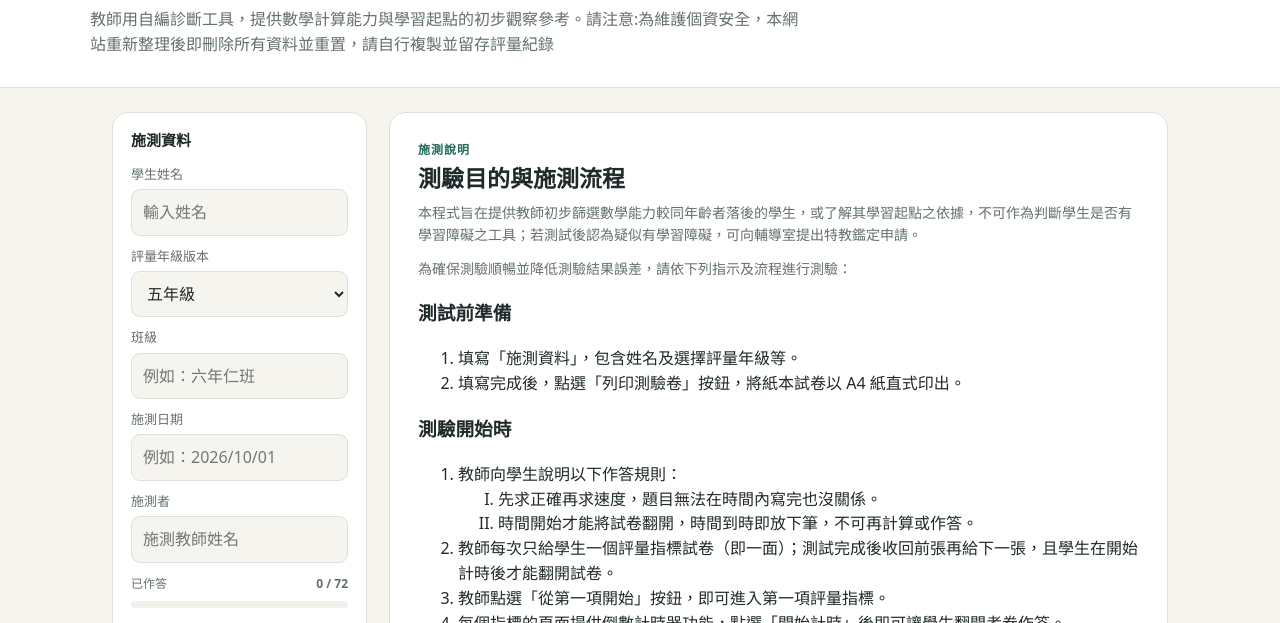
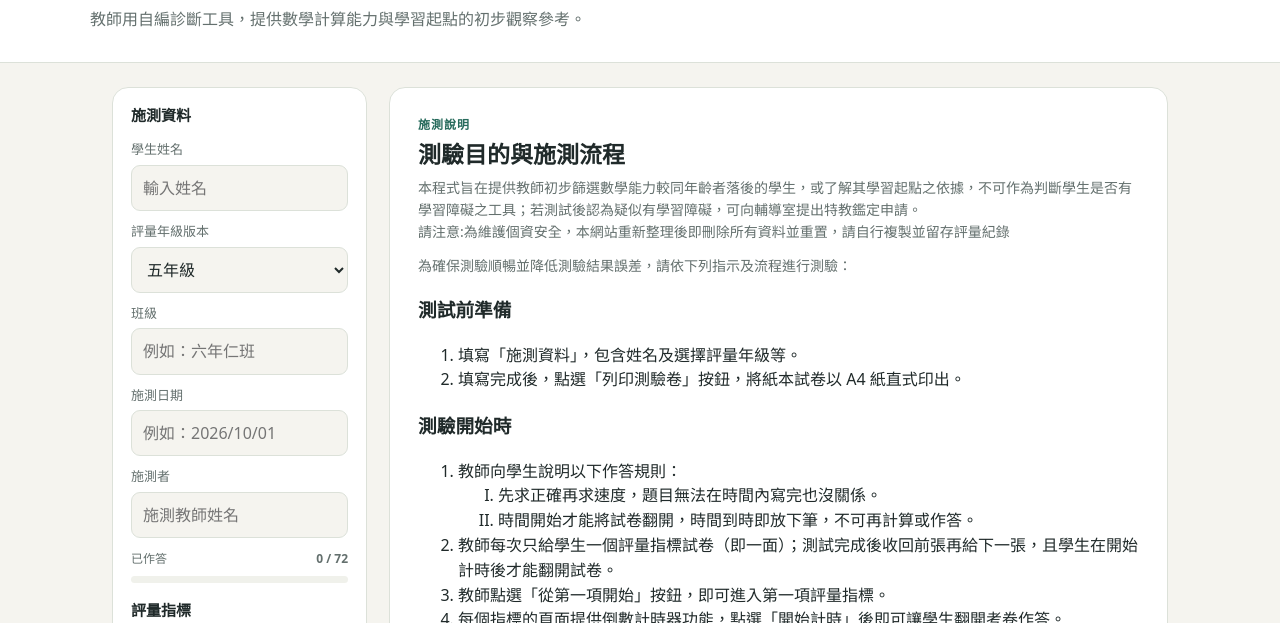
Before and after one commit to YuFong0201/basic-math-check, a plain HTML site: page 國小數學計算能力診斷離線計分系統V1.2.html in a window 1280 px wide. Shown: the part 109-732 px from the top of the page. Drawn offline with Linux system fonts and the light colour scheme.

Commit message:
Revise subtitle and add privacy notice in HTML
Updated the subtitle and added a privacy notice regarding data deletion.

```diff
--- a/國小數學計算能力診斷離線計分系統V1.2.html
+++ b/國小數學計算能力診斷離線計分系統V1.2.html
@@ -74,7 +74,7 @@ footer { max-width: 1100px; margin: 0 auto; padding: 0 22px 30px; color: var(--m
 <header>
   <div class="eyebrow">華南國小巡迴輔導班 · 自編診斷工具</div>
   <h1>國小數學計算能力診斷離線計分系統V1.2</h1>
-  <p class="subtitle">教師用自編診斷工具，提供數學計算能力與學習起點的初步觀察參考。請注意:為維護個資安全，本網站重新整理後即刪除所有資料並重置，請自行複製並留存評量紀錄</p>
+  <p class="subtitle">教師用自編診斷工具，提供數學計算能力與學習起點的初步觀察參考。</p>
 </header>
 <main>
 <div class="layout">
@@ -94,7 +94,7 @@ footer { max-width: 1100px; margin: 0 auto; padding: 0 22px 30px; color: var(--m
 <section class="content">
   <div class="card" id="testInstructions">
     <div class="section-top"><div><div class="kicker">施測說明</div><h2>測驗目的與施測流程</h2></div></div>
-    <p class="desc">本程式旨在提供教師初步篩選數學能力較同年齡者落後的學生，或了解其學習起點之依據，不可作為判斷學生是否有學習障礙之工具；若測試後認為疑似有學習障礙，可向輔導室提出特教鑑定申請。</p>
+    <p class="desc">本程式旨在提供教師初步篩選數學能力較同年齡者落後的學生，或了解其學習起點之依據，不可作為判斷學生是否有學習障礙之工具；若測試後認為疑似有學習障礙，可向輔導室提出特教鑑定申請。<br>請注意:為維護個資安全，本網站重新整理後即刪除所有資料並重置，請自行複製並留存評量紀錄</p>
     <p class="desc" style="margin-top:12px">為確保測驗順暢並降低測驗結果誤差，請依下列指示及流程進行測驗：</p>
     <h3>測試前準備</h3>
     <ol>
```
